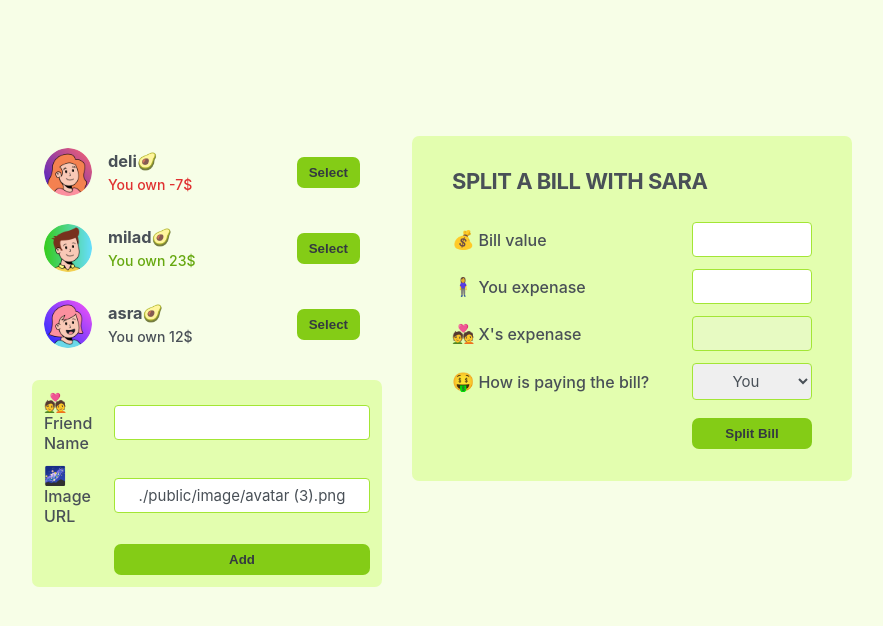
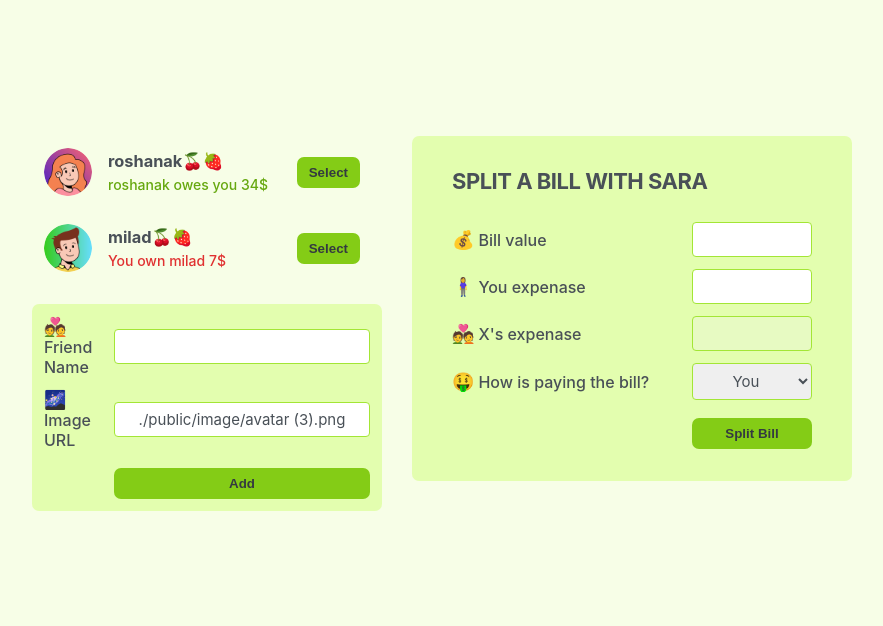
Before and after one commit to roshana01/Friend-eat-list, a React (Vite) app: page / in a window 1280 px wide. Shown: the top 626 px of the page, without its empty margins (198-1081 px from the left). Built offline with nearby package versions, Linux system fonts and the light colour scheme.

Commit message:
Add newData and show in page

```diff
--- a/src/components/ItemFriends.jsx
+++ b/src/components/ItemFriends.jsx
@@ -1,55 +1,30 @@
 import React from "react";
 
-export default function ItemFriends() {
+export default function ItemFriends({ friend }) {
   return (
     <>
       <li className="select">
-        <img src="./public/image/avatar (1).png" alt="friend" className="img" />
-        <h3>deli🥑</h3>
-        <p className="red">You own -7$</p>
+        <img src={friend.avatar} alt="friend" className="img" />
+        <h3>{friend.name}🍒🍓</h3>
+
+        {friend.balance < 0 ? (
+          <p className="red">
+            You own {friend.name} {Math.abs(friend.balance)}$
+          </p>
+        ) : friend.balance > 1 ? (
+          <p className="green">
+            {friend.name} owes you {friend.balance}$
+          </p>
+        ) : (
+          <p>You and {friend.name} even</p>
+        )}
         {/* <p className="red">
-          You own {friends.name} {Math.abs(friends.balance)}$
+
         </p>
 
-        <p className="green">
-          {friends.name} owes you {friends.balance}$
-        </p>
 
-        <p>You and {friends.name} even</p> */}
 
-        <button className="button">Select</button>
-      </li>
-      <li className="select">
-        <img src="./public/image/avatar (2).png" alt="friend" className="img" />
-        <h3>milad🥑</h3>
-        <p className="green">You own 23$</p>
-
-        {/* <p className="red">
-          You own {friends.name} {Math.abs(friends.balance)}$
-        </p>
-
-        <p className="green">
-          {friends.name} owes you {friends.balance}$
-        </p>
-
-        <p>You and {friends.name} even</p> */}
-
-        <button className="button">Select</button>
-      </li>
-      <li className="select">
-        <img src="./public/image/avatar (3).png" alt="friend" className="img" />
-        <h3>asra🥑</h3>
-        <p className="">You own 12$</p>
-
-        {/* <p className="red">
-          You own {friends.name} {Math.abs(friends.balance)}$
-        </p>
-
-        <p className="green">
-          {friends.name} owes you {friends.balance}$
-        </p>
-
-        <p>You and {friends.name} even</p> */}
+         */}
 
         <button className="button">Select</button>
       </li>
--- a/src/components/ListFriends.jsx
+++ b/src/components/ListFriends.jsx
@@ -1,14 +1,13 @@
 import React from "react";
 import ItemFriends from "./ItemFriends";
 
-export default function ListFriends() {
+export default function ListFriends({ newFriend }) {
   return (
     <ul>
-      {/* {addListFriend.map((friend) => (
+      {newFriend.map((friend) => (
         //components items
-        <ItemFriends />
-      ))} */}
-      <ItemFriends/>
+        <ItemFriends friend={friend} key={friend.id} />
+      ))}
     </ul>
   );
 }
```
